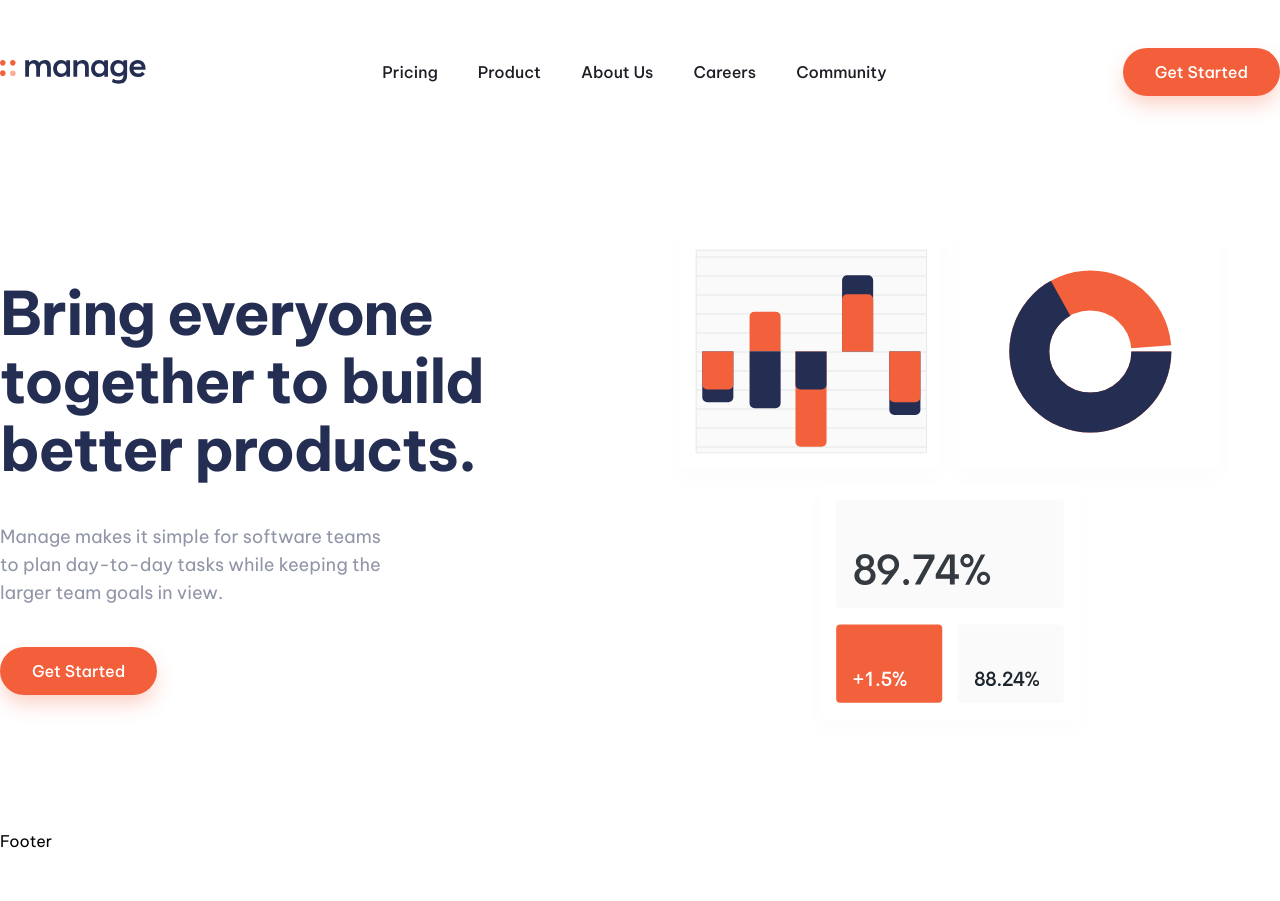
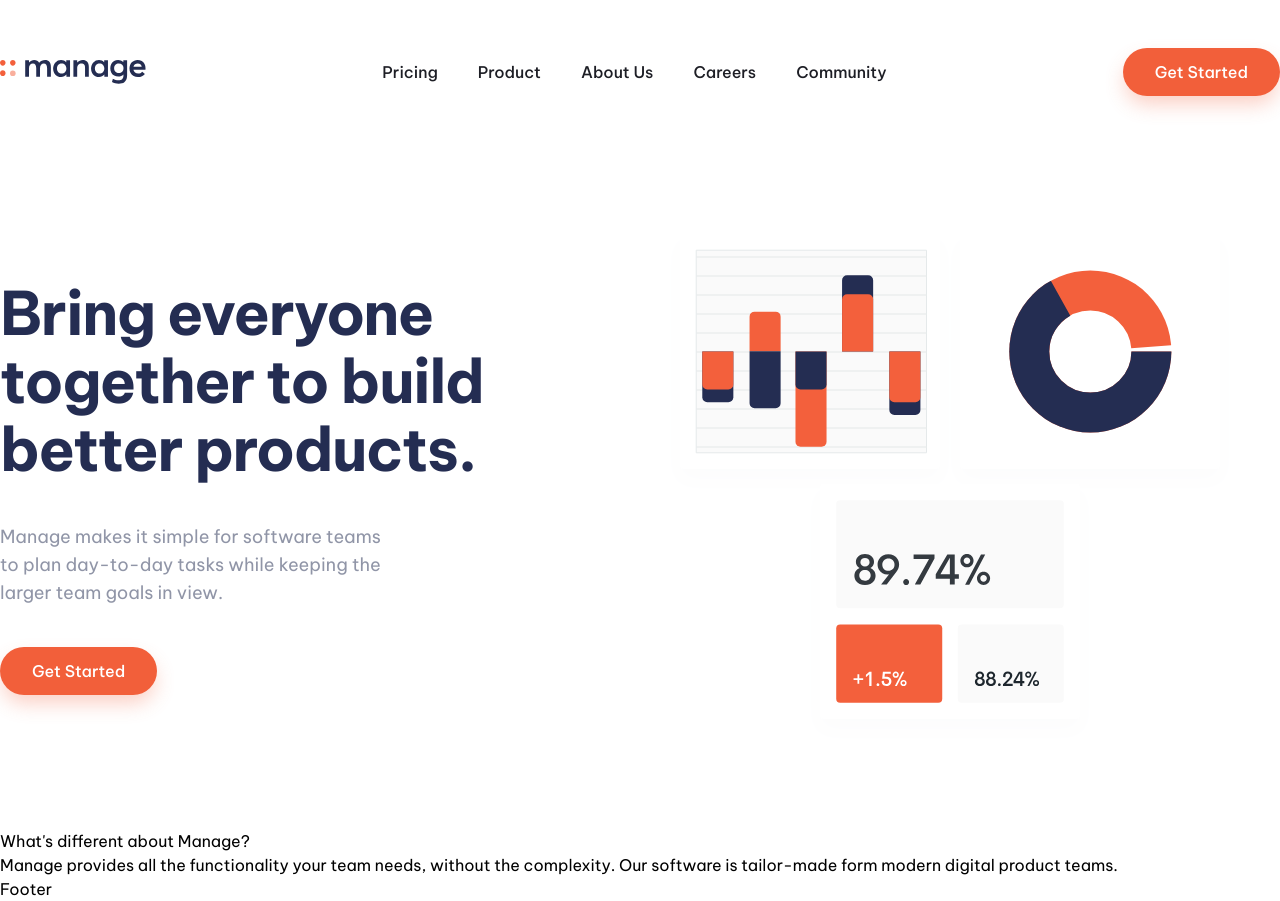
Before and after one commit to AlvesPHGA/manage-lp, a React (Vite) app: page / in a window 1280 px wide. Before the commit the page ends 853 px from the top, so only its background shows below. Built offline with nearby package versions, Linux system fonts and the light colour scheme.

Commit message:
feat: create AboutContent to About section

```diff
--- /dev/null
+++ b/src/ui/components/about/AboutContent.tsx
@@ -0,0 +1,16 @@
+export const AboutContent = () => {
+   return (
+      <div>
+         <div>
+            <h2>What's different about Manage?</h2>
+         </div>
+         <div>
+            <p>
+               Manage provides all the functionality your team needs, without
+               the complexity. Our software is tailor-made form modern digital
+               product teams.
+            </p>
+         </div>
+      </div>
+   );
+};
--- a/src/ui/partials/home/About.tsx
+++ b/src/ui/partials/home/About.tsx
@@ -1,3 +1,11 @@
+import { AboutContent } from '../../components/about/AboutContent';
+
 export const About = () => {
-   return;
+   return (
+      <section>
+         <div>
+            <AboutContent />
+         </div>
+      </section>
+   );
 };
```
